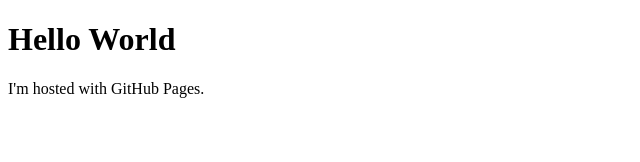
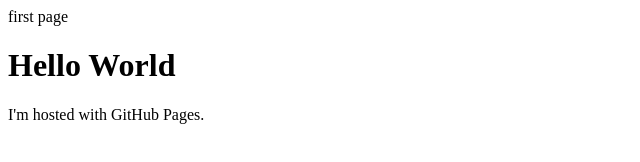
Before and after one commit to gpamackay/gpamackay.github.io, a plain HTML site: page index.html in a window 1280 px wide. Shown: the whole page, without its empty margins (0-640 px from the left). Drawn offline with Linux system fonts and the light colour scheme.

Commit message:
header added

```diff
--- a/index.html
+++ b/index.html
@@ -1,5 +1,7 @@
 <!DOCTYPE html>
 <html>
+<header>first page</header>
+
 <body>
 <h1>Hello World</h1>
 <p>I'm hosted with GitHub Pages.</p>
```
